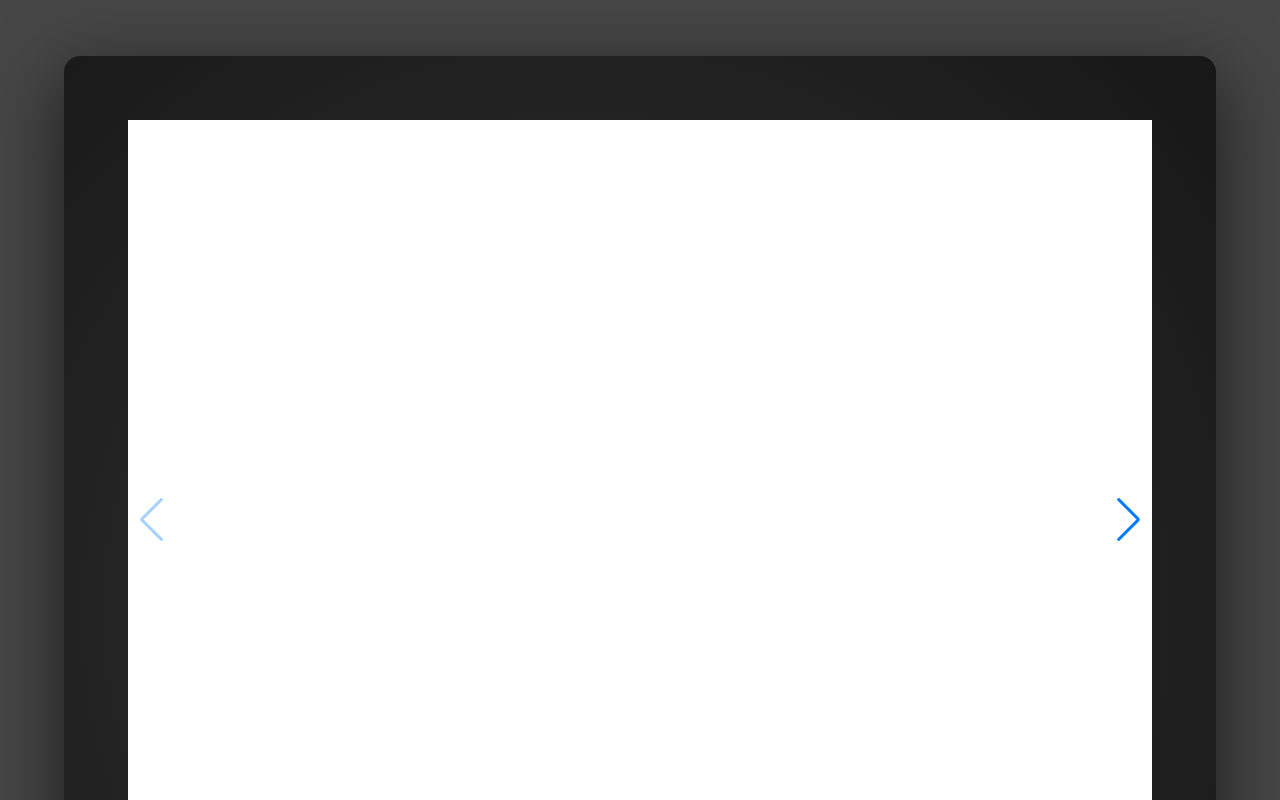
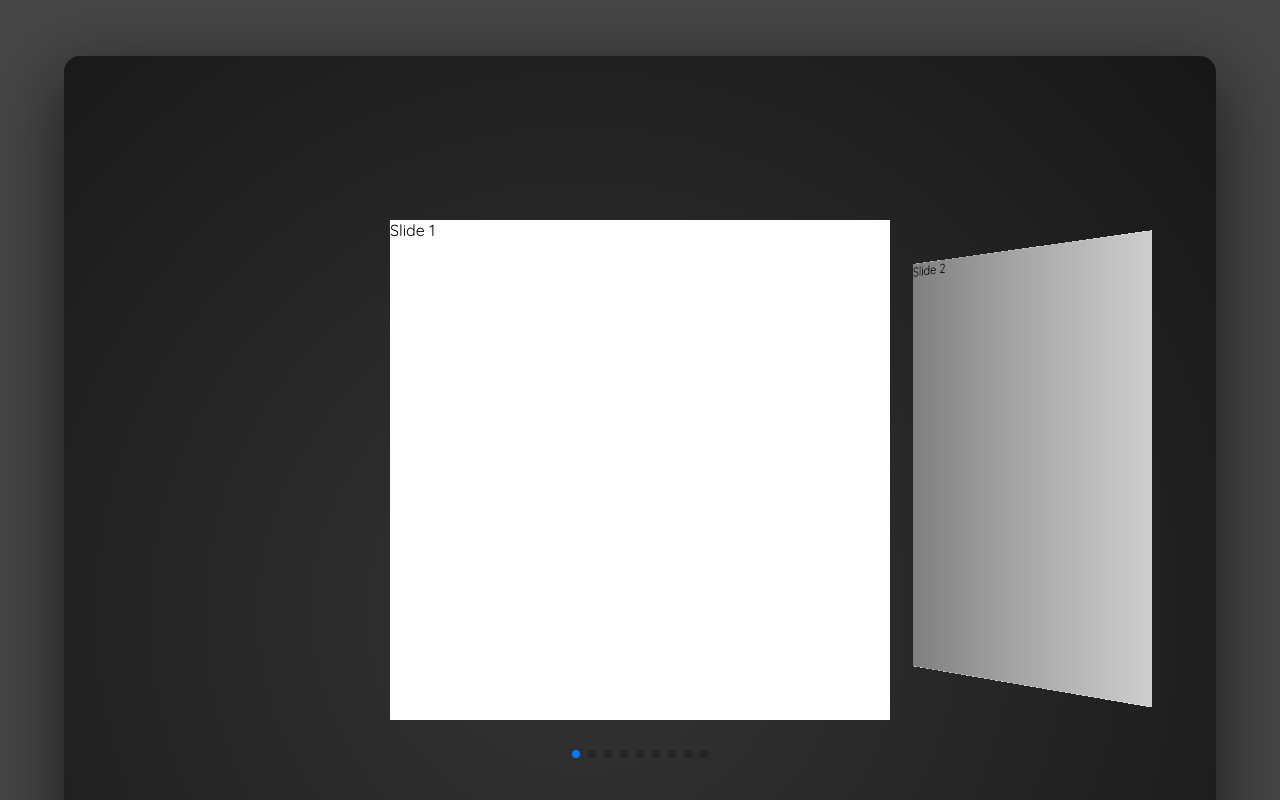
Before and after one commit to AnnMulling/annmulling-portfolio, a React (Vite) app: page /testproject in a window 1280 px wide. Shown: the top 800 px of the page. Built offline with nearby package versions, Linux system fonts and the light colour scheme; a web font is replaced by a local one.

Commit message:
applied coverflow effect

```diff
--- a/src/components/ProjectPage/Project1.jsx
+++ b/src/components/ProjectPage/Project1.jsx
@@ -2,25 +2,32 @@ import { Swiper, SwiperSlide } from 'swiper/react';
 
 //css & others
 import 'swiper/scss';
-import 'swiper/scss/navigation';
+import 'swiper/scss/effect-coverflow';
 import 'swiper/scss/pagination';
 
 import '../../style/components/Test/projects.css'
 
 // import required modules
-import { Navigation, Pagination, Mousewheel, Keyboard } from 'swiper/modules';
+import { Pagination, EffectCoverflow} from 'swiper/modules';
 
 
 export default function Project1 () {
     return (
         <>
             <Swiper
-                cssMode={true}
-                navigation={true}
+                effect={'coverflow'}
+                grabCursor={true}
+                centeredSlides={true}
+                slidesPerView={'auto'}
+                coverflowEffect={{
+                  rotate: 50,
+                  stretch: 0,
+                  depth: 100,
+                  modifier: 1,
+                  slideShadows: true,
+                }}
                 pagination={true}
-                mousewheel={true}
-                keyboard={true}
-                modules={[Navigation, Pagination, Mousewheel, Keyboard]}
+                modules={[EffectCoverflow, Pagination]}
                 className="mySwiper"
             >
                 <SwiperSlide>Slide 1</SwiperSlide>
--- a/src/style/components/Test/projects.css
+++ b/src/style/components/Test/projects.css
@@ -1,20 +1,17 @@
 .swiper {
   width: 100%;
-  height: 100vh;
+  padding-top: 100px;
+  padding-bottom: 50px;
 }
 
 .swiper-slide {
-  text-align: center;
-  font-size: 18px;
-  background: #fff;
-  /* Center slide text vertically */
-  display: flex;
-  justify-content: center;
-  align-items: flex-end;
+  background-color: white;
+  background-position: center;
+  background-size: cover;
+  width: 500px;
+  height: 500px;
 }
 .swiper-slide img {
+  display: block;
   width: 100%;
-  height: 100%;
-  -o-object-fit: cover;
-     object-fit: cover;
 }/*# sourceMappingURL=projects.css.map */
--- a/src/style/components/Test/projects.scss
+++ b/src/style/components/Test/projects.scss
@@ -1,21 +1,18 @@
+
 .swiper {
     width: 100%;
-    height: 100vh;
-  }
+    padding-top: 100px;
+    padding-bottom: 50px;
+}
 
   .swiper-slide {
-    text-align: center;
-    font-size: 18px;
-    background: #fff;
-
-    /* Center slide text vertically */
-    display: flex;
-    justify-content: center;
-    align-items: flex-end;
-
+    background-color: white;
+    background-position: center;
+    background-size: cover;
+    width: 500px;
+    height: 500px;
     img {
-      width: 100%;
-      height: 100%;
-      object-fit: cover;
-    }
+        display: block;
+        width: 100%;
+      }
   }
```
Also changed, not shown: 1 other file (tests, documents, lock files or other folders).
